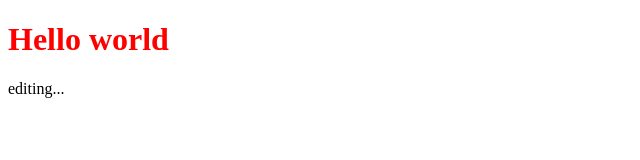
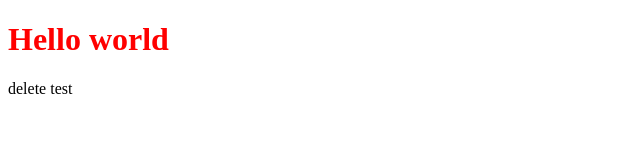
Before and after one commit to josiedent/web-project, a plain HTML site: page first_site/index.html in a window 1280 px wide. Shown: the full height of the page, 0-640 px from the left. Drawn offline with Linux system fonts and the light colour scheme.

Commit message:
changing paragraph text

```diff
--- a/first_site/index.html
+++ b/first_site/index.html
@@ -6,6 +6,6 @@
     </head>
     <body>
       <h1>Hello world</h1>
-      <p>editing...</p>
+      <p>delete test</p>
     </body>
 </html>
```
